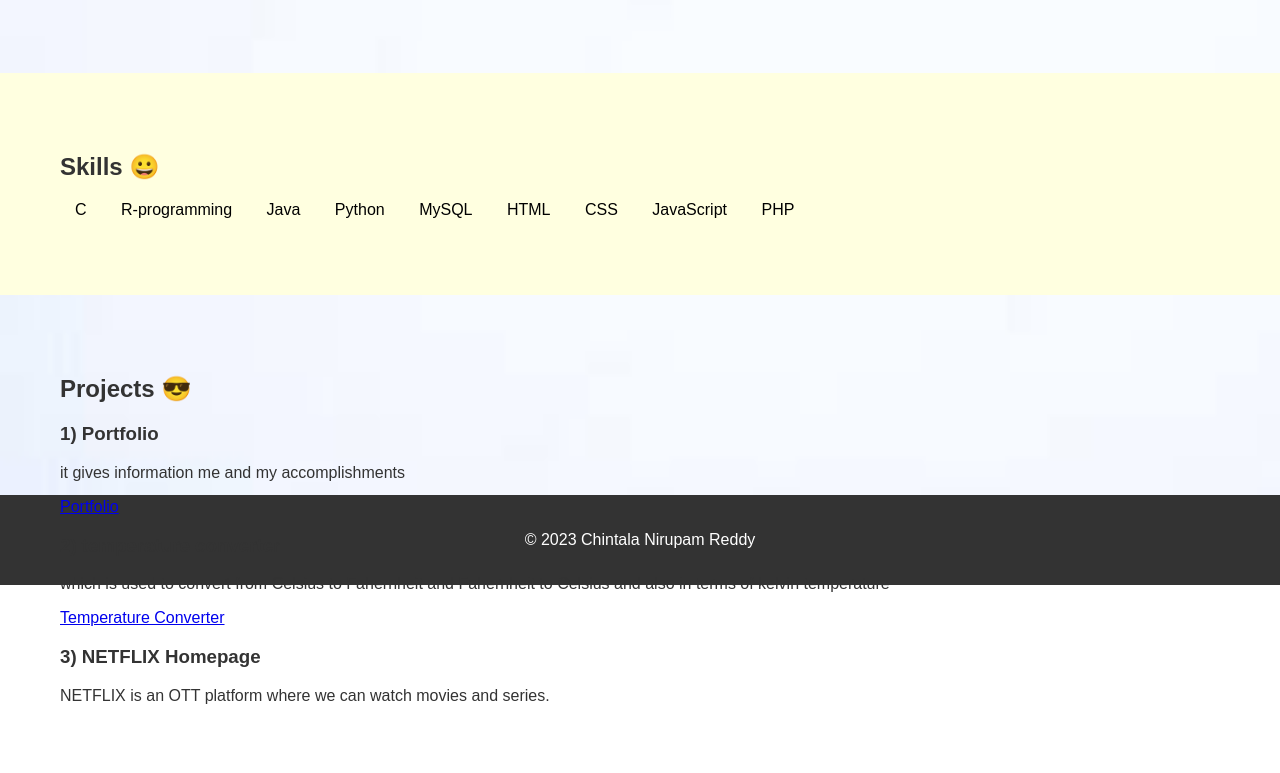
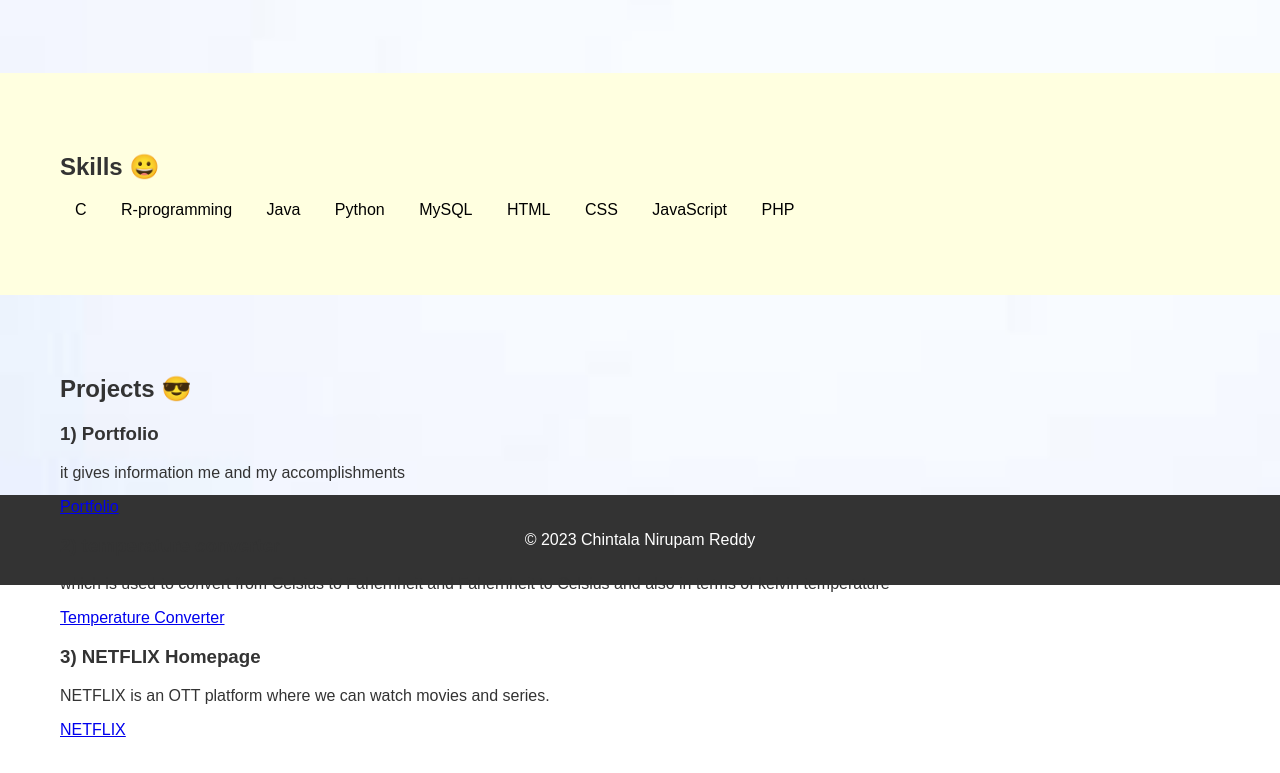
Before and after one commit to Nirupam-28/myportfolio, a plain HTML site: page index.html in a window 1280 px wide. Shown: the part 606-1379 px from the top of the page. Drawn offline with Linux system fonts and the light colour scheme.

Commit message:
index.html

```diff
--- a/index.html
+++ b/index.html
@@ -64,6 +64,7 @@
             <a href="https://nirupam-28.github.io/Tempature-Converter/">Temperature Converter</a>
             <h3>3) NETFLIX Homepage</h3>
             <p>NETFLIX is an OTT platform where we can watch movies and series. </p>
+            <a href="https://nirupam-28.github.io/netflix-homepage/">NETFLIX</a>
         </div>
     </section>
         </div>
```
